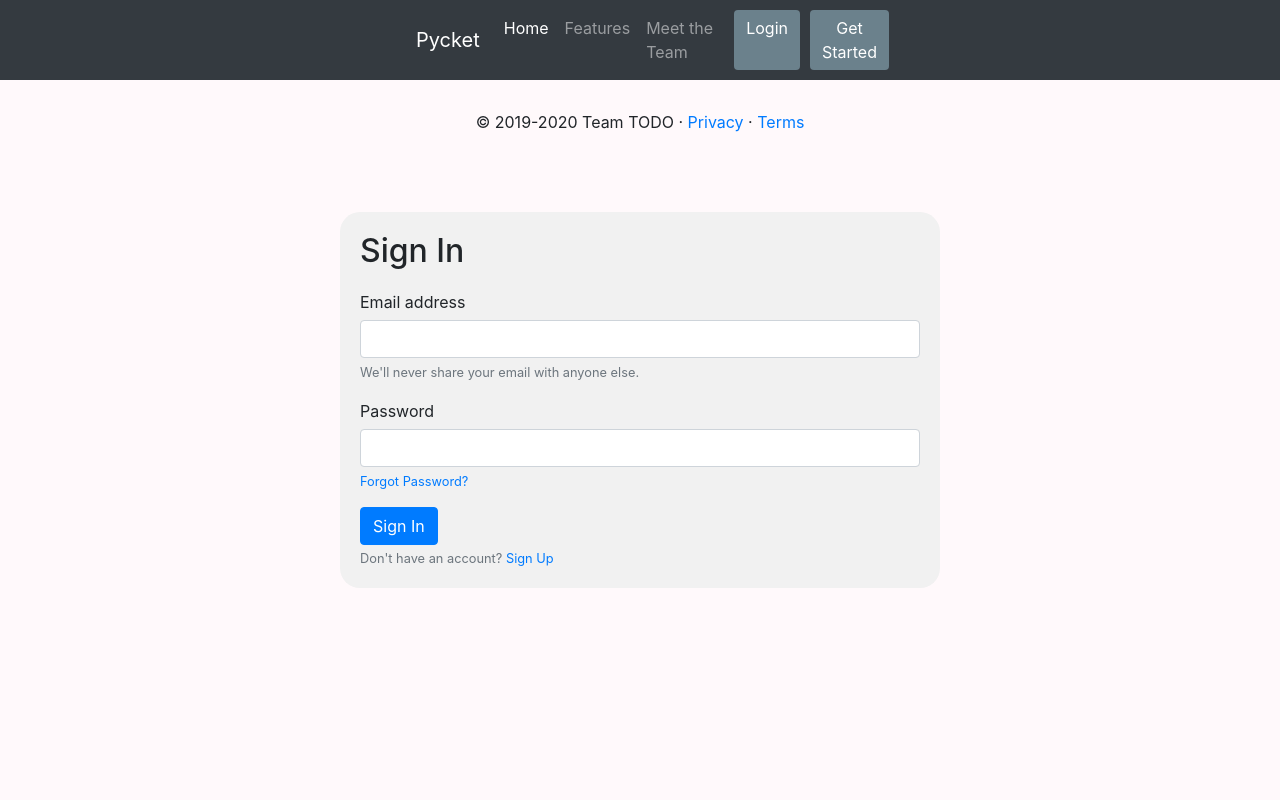
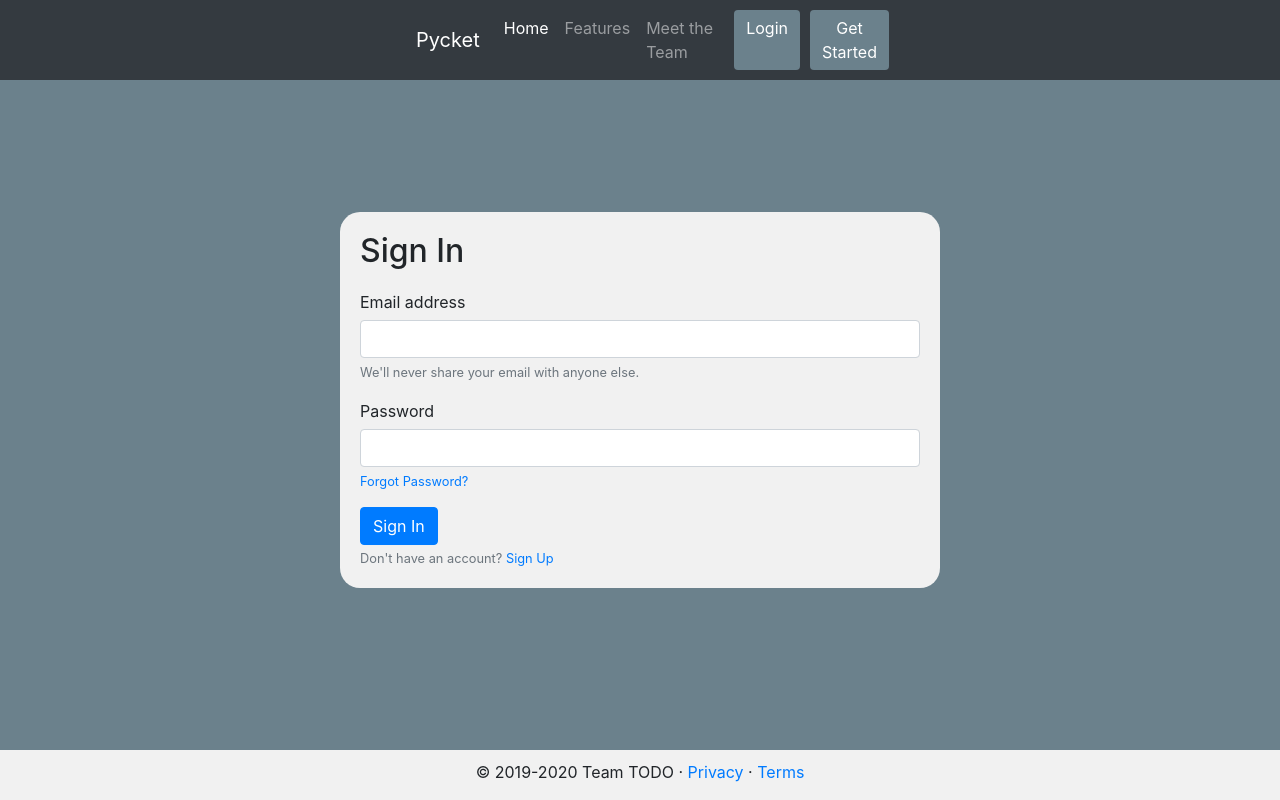
Before and after one commit to AU-CS-499-Spring-2020/Team_TODO, a Flask app: page /auth/login in a window 1280 px wide. Run offline with Flask 2, Linux system fonts and the light colour scheme; some libraries are stand-ins or nearby versions.

Commit message:
Styling for signin and login

```diff
--- a/Pycket/pycket/static/css/login.css
+++ b/Pycket/pycket/static/css/login.css
@@ -1,3 +1,16 @@
+#content {
+    background-color: #6b818c;
+}
+
+  body {
+    background-color: #6b818c;
+}
+
+.footer {
+    background-color: #f1f1f1;
+    padding-top: 10px;
+}
+
 .container {
     background: #f1f1f1;
     border-radius: 20px;
--- a/Pycket/pycket/static/css/style.css
+++ b/Pycket/pycket/static/css/style.css
@@ -36,6 +36,5 @@ body {
     position: absolute;
     bottom: 0;
     width: 100%;
-    position: relative;
     text-align: center;
 }
```
